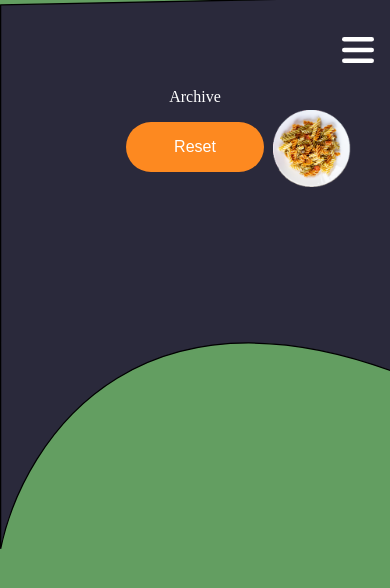
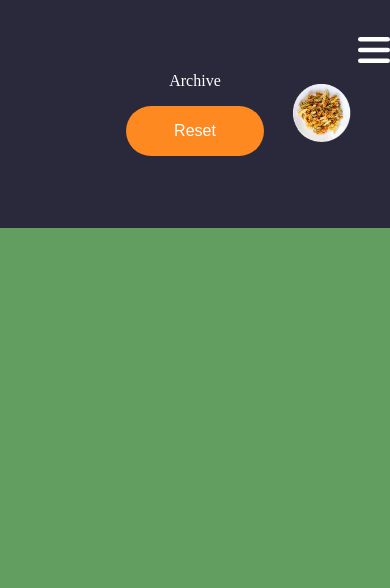
Before and after one commit to Flotsam3/MacroMonitor, a React (Vite) app: page /archive in a window 390 px wide. Shown: the top 588 px of the page. Built offline with nearby package versions, Linux system fonts and the light colour scheme; the HTML template or start-up script is replaced by a standard one; a web font is replaced by a local one.

Commit message:
feat(Archive):add responsiveness

```diff
--- a/src/pages/Archive.module.scss
+++ b/src/pages/Archive.module.scss
@@ -13,12 +13,20 @@
         background-repeat: no-repeat;
         background-size: cover;
         z-index: -1;
-        img {
+        @media screen and (max-width:1400px) {
+            position: initial;
+            background-image: none;
+            background-color: var.$secondary-bg;
+            height: 27vmax;
+        }
+        .archiveImage {
             position: absolute;
             top: 20%;
             right:10%;
             width: 20%;
-
+            @media screen and (max-width:1400px) {
+                top: 10%;
+                width: 15%;
             }
         }
         h1 {
@@ -28,14 +36,22 @@
             font-weight: 400;
             text-align: center;
             color: white;
+            @media screen and (max-width:1049px) {
+                margin-top: 0;
+            }
         }
         .buttonWrapper {
             display: flex;
             justify-content: center;
         }
+    }
     .outerPanelWrapper {
-        margin-top: 25vmin;
+        margin-top: 58vmin;
+        @media screen and (max-width:1400px) {
+            margin-top: 1em;
+        }
         .panelWrapper {
+            position: relative;
             display: flex;
             gap: 1em;
             margin-top: 0.3em;
@@ -43,13 +59,24 @@
             background-color: var.$secondary-bg;
             color: white;
             border-radius: 10px;
+            @media screen and (max-width:900px) {
+                font-size: clamp(0.7em, 1.3vh, 1.3em);
+            }
+            @media screen and (max-width:570px) {
+                flex-direction: column;
+                padding: 0.5em 1em;
+            }
+            .macrosWrapper {
+                display: flex;
+                gap: 5px;
+            }
             .dateWrapper {
                 display: flex;
                 flex-direction: column;
                 gap: 10px;
                 width: 20%;
                 .grams {
-                    width: 30%;
+                    width: 45%;
                     padding: 0.2em 1em;
                     background-color: #474654;
                     text-align: center;
@@ -57,6 +84,8 @@
                 }
             }
             .close {
+                position: absolute;
+                inset: 5px 5px auto auto;
                 display: flex;
                 justify-content: center;
                 align-items: center;
--- a/src/pages/Archive.tsx
+++ b/src/pages/Archive.tsx
@@ -48,12 +48,12 @@ export default function Archive() {
   return (
       <div className={styles.archive}>
         <div className={styles.archiveHeader}>
-          <img src={pasta} alt="A plate with uncooked pasta" />
-        </div>
+          <img className={styles.archiveImage} src={pasta} alt="A plate with uncooked pasta" />
         <Navigation />
         <h1>Archive</h1>
         <div className={styles.buttonWrapper}>
           <Button label="Reset" appearance="typeA" onClick={resetArchive}/>
+        </div>
         </div>
         <div className={styles.outerPanelWrapper}>
           {archive?.map((obj, index)=>(
@@ -62,6 +62,7 @@ export default function Archive() {
                 <p className={styles.date}>{formatDate(obj.date || "")}</p>
                 <p className={styles.grams}>{obj.grams}</p>
               </div>
+              <div className={styles.macrosWrapper}>
                 <Macronutrient label="Kcal" value={obj.calories} />
                 <Macronutrient label="Carbs" value={obj.carbohydrates} />
                 <Macronutrient label="Fat" value={obj.fat} />
@@ -69,6 +70,7 @@ export default function Archive() {
                 <Macronutrient label="Sat.fat" value={obj.saturatedFat} />
                 <Macronutrient label="Sugar" value={obj.sugar} />
                 <Macronutrient label="Salt" value={obj.salt} />
+              </div>
                 <span className={styles.close} onClick={()=>deleteItem(obj._id || "")}>x</span>
             </div>
           ))}
```
Lines whose indentation alone changed are shown as unchanged.
